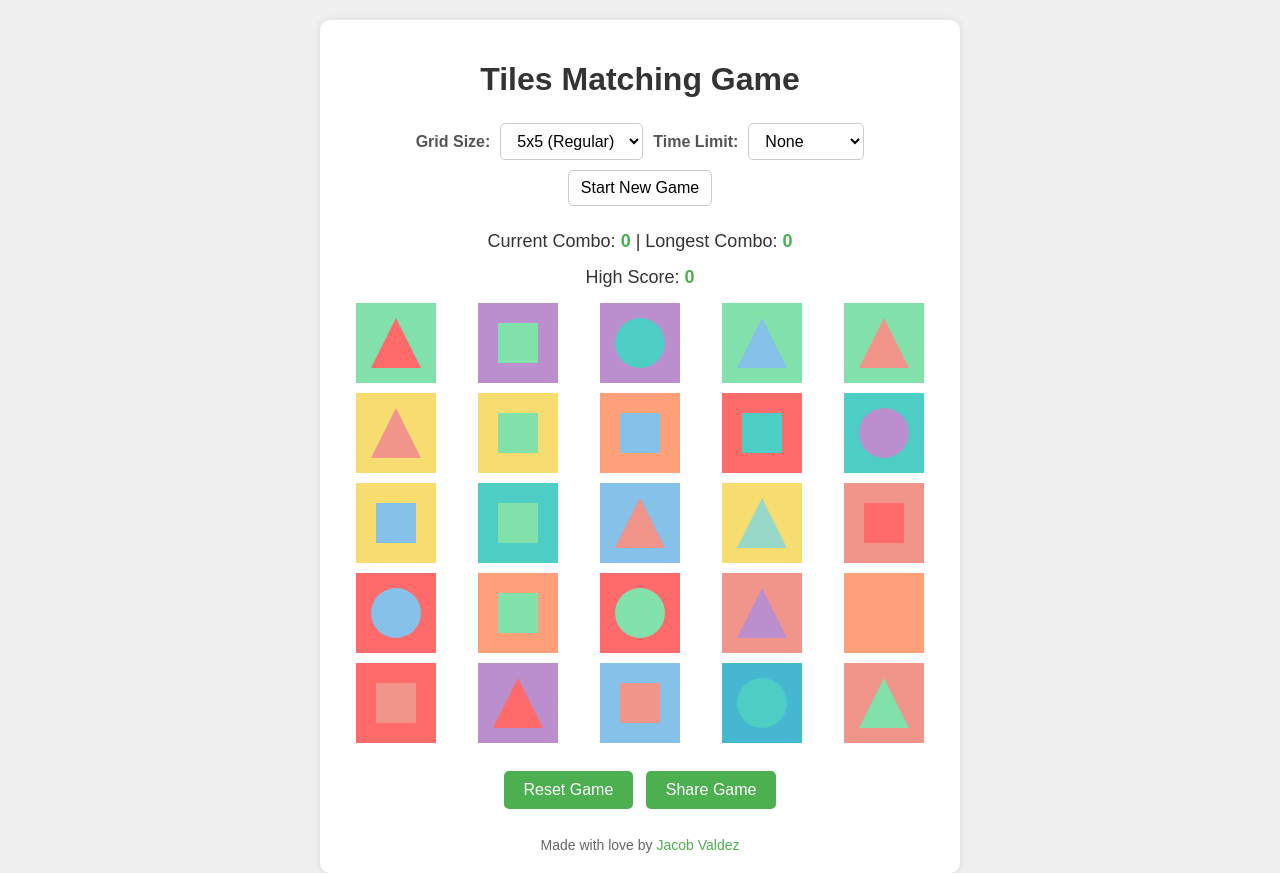
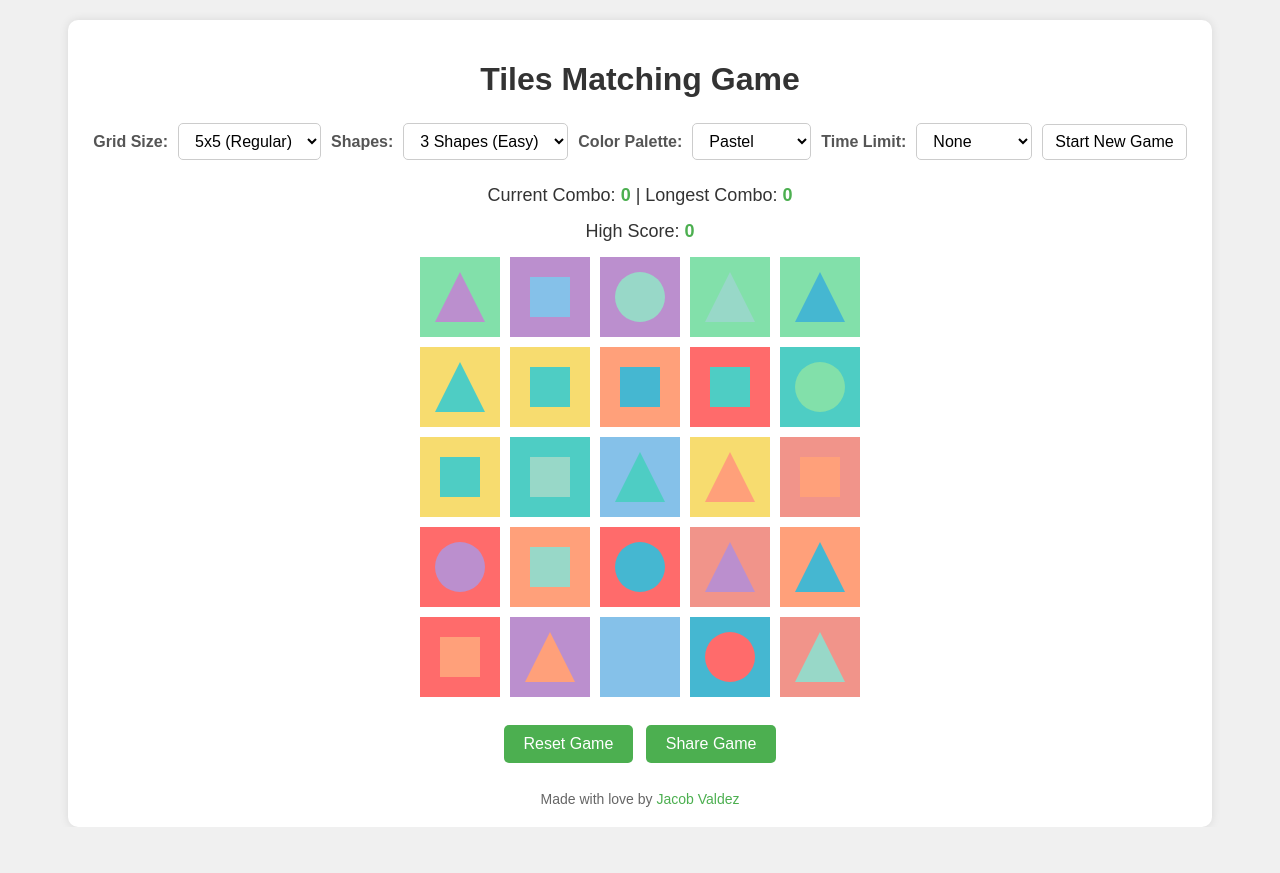
Before and after one commit to JacobFV/tiles, a plain HTML site: page index.html in a window 1280 px wide. Both pictures are taken after a click on the button "Start New Game". After the commit the page ends 827 px from the top, so only its background shows below. Drawn offline with Linux system fonts and the light colour scheme.

Commit message:
Update index.html

```diff
--- a/index.html
+++ b/index.html
@@ -2,7 +2,6 @@
 <html lang="en">
 <head>
     <meta charset="UTF-8">
-    <meta name="viewport" content="width=device-width, initial-scale=1.0">
     <title>Tiles Matching Game</title>
     <style>
         :root {
@@ -24,8 +23,7 @@
             margin-top: 20px;
             border-radius: 10px;
             box-shadow: 0 0 10px rgba(0,0,0,0.1);
-            width: 90%;
-            max-width: 600px;
+            display: inline-block;
         }
         h1 {
             margin-bottom: 20px;
@@ -58,10 +56,10 @@
         }
         #game-board {
             display: grid;
-            grid-template-columns: repeat(var(--grid-size), 1fr);
+            grid-template-columns: repeat(var(--grid-size), auto);
             gap: 10px;
             margin-bottom: 20px;
-            justify-items: center;
+            justify-content: center;
         }
         .tile {
             width: 80px;
@@ -125,6 +123,17 @@
                 <option value="5">5x5 (Regular)</option>
                 <option value="8">8x8 (Large)</option>
             </select>
+            <label for="shape-count-select">Shapes:</label>
+            <select id="shape-count-select">
+                <option value="3">3 Shapes (Easy)</option>
+                <option value="6">6 Shapes (Hard)</option>
+            </select>
+            <label for="color-palette-select">Color Palette:</label>
+            <select id="color-palette-select">
+                <option value="pastel">Pastel</option>
+                <option value="nature">Nature</option>
+                <option value="greyscale">Greyscale</option>
+            </select>
             <label for="time-limit-select">Time Limit:</label>
             <select id="time-limit-select">
                 <option value="0">None</option>
@@ -143,9 +152,18 @@
         <div id="credits">Made with love by <a href="https://jvboid.dev" target="_blank">Jacob Valdez</a></div>
     </div>
 
+    <!-- Include html2canvas library for capturing screenshots -->
+    <script src="https://html2canvas.hertzen.com/dist/html2canvas.min.js"></script>
     <script>
-        const colors = ['#FF6B6B', '#4ECDC4', '#45B7D1', '#FFA07A', '#98D8C8', '#F7DC6F', '#BB8FCE', '#82E0AA', '#F1948A', '#85C1E9'];
-        const shapes = ['circle', 'rect', 'polygon'];
+        const colorsPastel = ['#FF6B6B', '#4ECDC4', '#45B7D1', '#FFA07A', '#98D8C8', '#F7DC6F', '#BB8FCE', '#82E0AA', '#F1948A', '#85C1E9'];
+        const colorsNature = ['#556B2F', '#6B8E23', '#2E8B57', '#3CB371', '#8FBC8F', '#228B22', '#006400', '#8B4513', '#A0522D', '#CD853F'];
+        const colorsGreyscale = ['#000000', '#2F2F2F', '#555555', '#7F7F7F', '#A9A9A9', '#D3D3D3', '#FFFFFF'];
+        let colors = colorsPastel;
+
+        const shapes3 = ['circle', 'rect', 'triangle'];
+        const shapes6 = ['circle', 'rect', 'triangle', 'ellipse', 'diamond', 'star'];
+        let shapes = shapes3;
+
         let currentCombo = 0;
         let longestCombo = 0;
         let highScore = 0;
@@ -156,36 +174,42 @@
         let remainingTime = 0;
         let gameBoardState = [];
 
-        function createSVG(color, shape) {
-            const svg = document.createElementNS('http://www.w3.org/2000/svg', 'svg');
+        function createSVG(color, shape, shapeColor) {
+            const svgNS = 'http://www.w3.org/2000/svg';
+            const svg = document.createElementNS(svgNS, 'svg');
             svg.setAttribute('width', '80');
             svg.setAttribute('height', '80');
             svg.setAttribute('viewBox', '0 0 80 80');
 
-            const background = document.createElementNS('http://www.w3.org/2000/svg', 'rect');
+            const background = document.createElementNS(svgNS, 'rect');
             background.setAttribute('width', '80');
             background.setAttribute('height', '80');
             background.setAttribute('fill', color);
             svg.appendChild(background);
 
-            const shapeElement = document.createElementNS('http://www.w3.org/2000/svg', shape);
+            const shapeElement = document.createElementNS(svgNS, 'path');
+            let pathData = '';
             switch (shape) {
                 case 'circle':
-                    shapeElement.setAttribute('cx', '40');
-                    shapeElement.setAttribute('cy', '40');
-                    shapeElement.setAttribute('r', '25');
+                    shapeElement.setAttribute('d', 'M40 15 A25 25 0 1 0 40 65 A25 25 0 1 0 40 15');
                     break;
                 case 'rect':
-                    shapeElement.setAttribute('x', '20');
-                    shapeElement.setAttribute('y', '20');
-                    shapeElement.setAttribute('width', '40');
-                    shapeElement.setAttribute('height', '40');
+                    shapeElement.setAttribute('d', 'M20 20 H60 V60 H20 Z');
                     break;
-                case 'polygon':
-                    shapeElement.setAttribute('points', '40,15 65,65 15,65');
+                case 'triangle':
+                    shapeElement.setAttribute('d', 'M40 15 L65 65 L15 65 Z');
+                    break;
+                case 'ellipse':
+                    shapeElement.setAttribute('d', 'M10 40 A30 20 0 1 0 70 40 A30 20 0 1 0 10 40');
+                    break;
+                case 'diamond':
+                    shapeElement.setAttribute('d', 'M40 15 L65 40 L40 65 L15 40 Z');
+                    break;
+                case 'star':
+                    shapeElement.setAttribute('d', 'M40 10 L47 35 H72 L52 50 L60 75 L40 60 L20 75 L28 50 L8 35 H33 Z');
                     break;
             }
-            shapeElement.setAttribute('fill', colors[Math.floor(Math.random() * colors.length)]);
+            shapeElement.setAttribute('fill', shapeColor);
             svg.appendChild(shapeElement);
 
             return svg;
@@ -194,7 +218,7 @@
         function createTile(color, shape, shapeColor) {
             const tile = document.createElement('div');
             tile.className = 'tile';
-            tile.appendChild(createSVG(color, shape));
+            tile.appendChild(createSVG(color, shape, shapeColor));
             tile.addEventListener('click', handleTileClick);
             // Save tile attributes for state saving
             tile.dataset.color = color;
@@ -284,19 +308,13 @@
         }
 
         function tilesMatch(tile1, tile2) {
-            const svg1 = tile1.querySelector('svg');
-            const svg2 = tile2.querySelector('svg');
+            const bgColor1 = tile1.dataset.color;
+            const bgColor2 = tile2.dataset.color;
 
-            // Check if background colors match
-            const bgColor1 = svg1.querySelector('rect').getAttribute('fill');
-            const bgColor2 = svg2.querySelector('rect').getAttribute('fill');
+            const shape1 = tile1.dataset.shape;
+            const shape2 = tile2.dataset.shape;
 
-            // Check if shapes match
-            const shape1 = svg1.querySelector('circle, rect:not(:first-child), polygon');
-            const shape2 = svg2.querySelector('circle, rect:not(:first-child), polygon');
-            const shapeMatch = shape1.tagName === shape2.tagName;
-
-            return bgColor1 === bgColor2 || shapeMatch;
+            return bgColor1 === bgColor2 || shape1 === shape2;
         }
 
         function updateScore() {
@@ -338,6 +356,21 @@
             gridSize = parseInt(document.getElementById('grid-size-select').value);
             timeLimit = parseInt(document.getElementById('time-limit-select').value);
             document.documentElement.style.setProperty('--grid-size', gridSize);
+
+            // Get selected shapes count
+            const shapeCount = parseInt(document.getElementById('shape-count-select').value);
+            shapes = shapeCount === 3 ? shapes3 : shapes6;
+
+            // Get selected color palette
+            const colorPalette = document.getElementById('color-palette-select').value;
+            if (colorPalette === 'pastel') {
+                colors = colorsPastel;
+            } else if (colorPalette === 'nature') {
+                colors = colorsNature;
+            } else if (colorPalette === 'greyscale') {
+                colors = colorsGreyscale;
+            }
+
             initializeGame();
         });
 
@@ -362,6 +395,8 @@
                 remainingTime,
                 currentCombo,
                 longestCombo,
+                colors: colors,
+                shapes: shapes,
                 gameBoardState: tilesData
             };
             localStorage.setItem('gameState', JSON.stringify(gameState));
@@ -383,6 +418,13 @@
             if (timeLimit > 0) {
                 startTimer();
             }
+            // Set colors and shapes
+            colors = gameState.colors;
+            shapes = gameState.shapes;
+            // Update selects
+            document.getElementById('color-palette-select').value = (colors === colorsPastel) ? 'pastel' : (colors === colorsNature) ? 'nature' : 'greyscale';
+            document.getElementById('shape-count-select').value = (shapes.length === 3) ? '3' : '6';
+
             const gameBoard = document.getElementById('game-board');
             gameBoard.innerHTML = '';
             gameState.gameBoardState.forEach(tileData => {
@@ -439,7 +481,5 @@
             initializeGame();
         }
     </script>
-    <!-- Include html2canvas library for capturing screenshots -->
-    <script src="https://html2canvas.hertzen.com/dist/html2canvas.min.js"></script>
 </body>
 </html>
```
